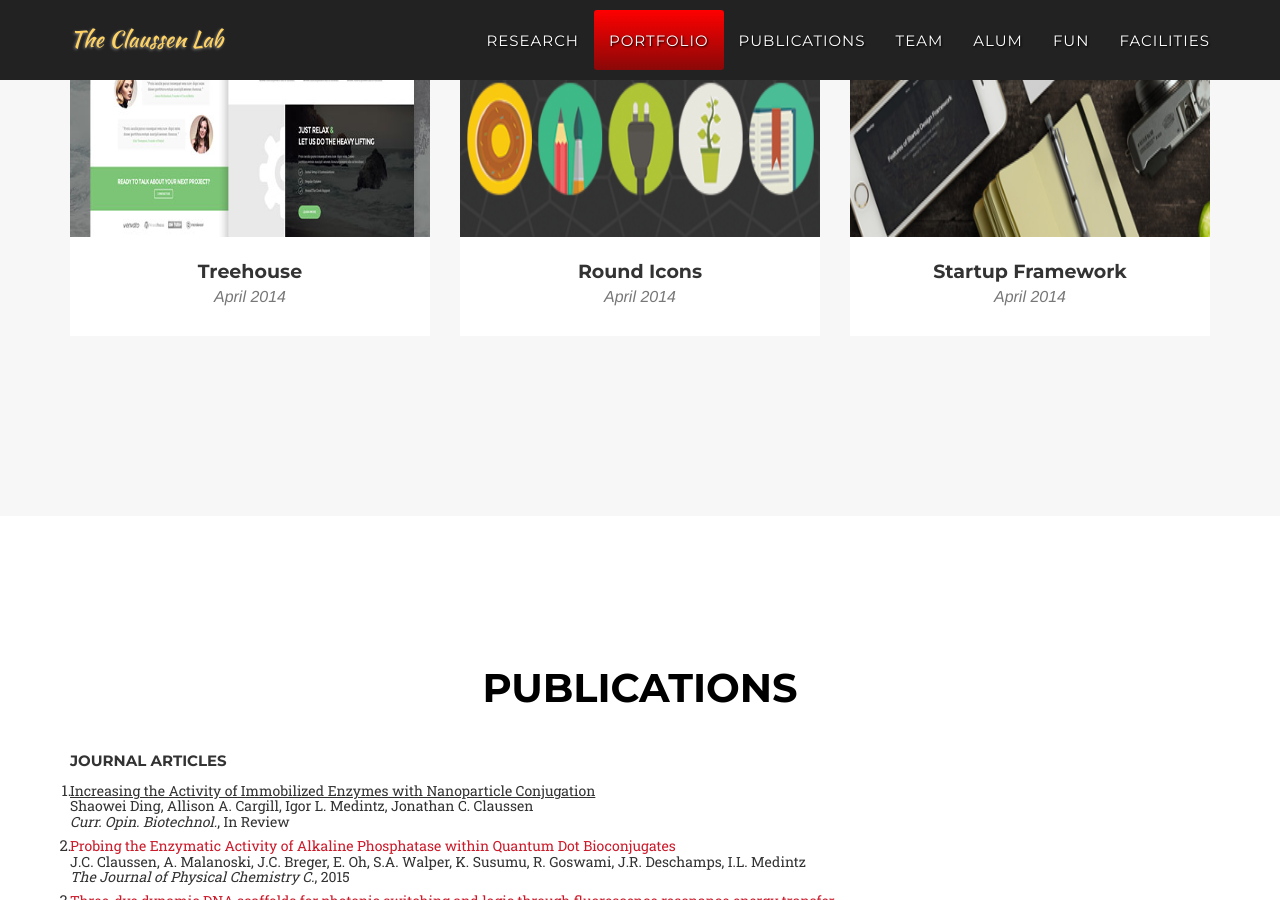
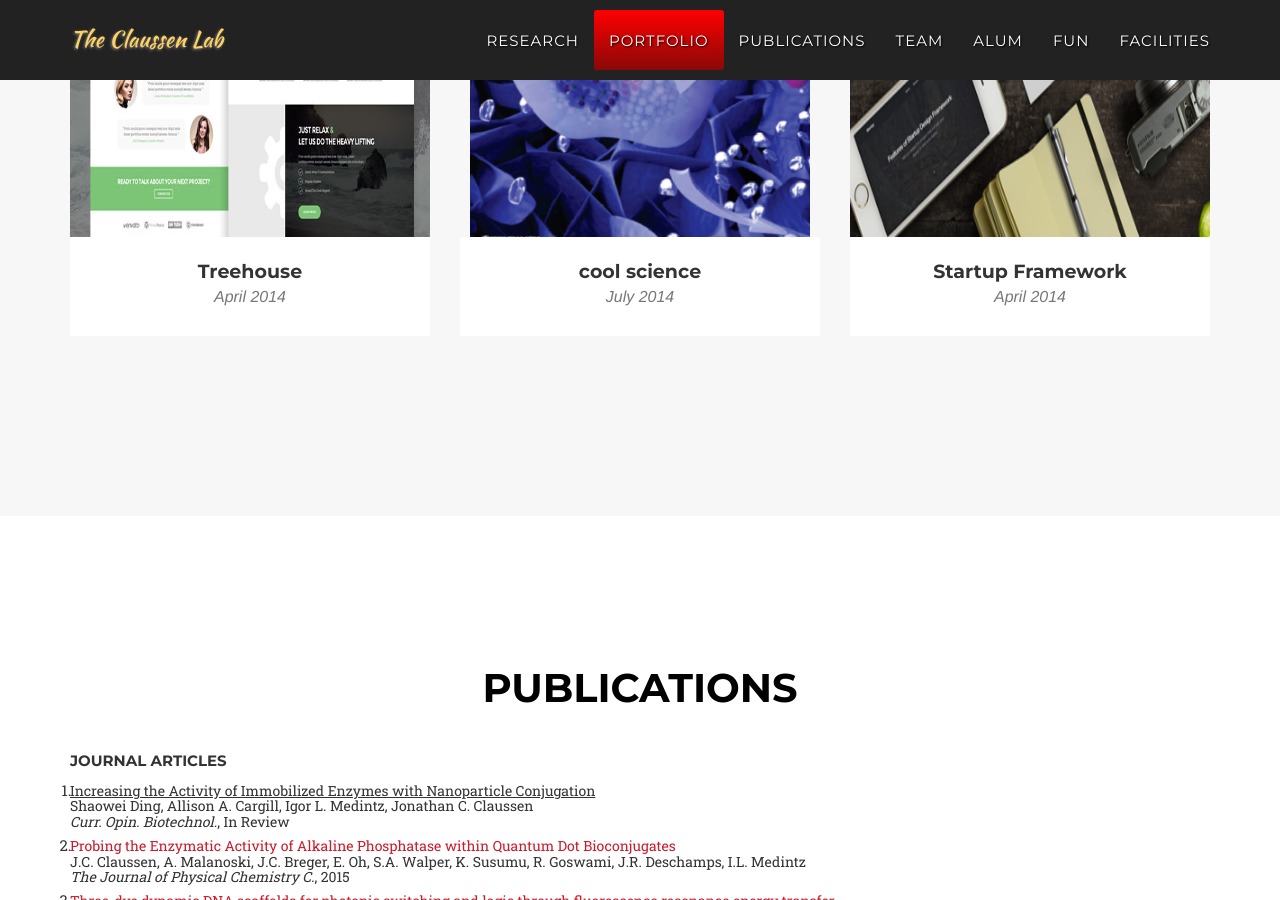
Before and after one commit to shaoweiD/newwebsite, a Jekyll site: the page built from index.html, in a window 1280 px wide and 900 px high, scrolled down 2346 px. Built offline with Jekyll 4.4.1, drawn with Linux system fonts in a browser that asks for light colours; some web fonts are replaced.

Commit message:
Update 2014-07-13-project-6.markdown

```diff
--- a/_posts/2014-07-13-project-6.markdown
+++ b/_posts/2014-07-13-project-6.markdown
@@ -1,13 +1,13 @@
 ---
-title: Round Icons
+title: cool science
 subtitle: Graphic Design
 layout: default
 modal-id: 6
 date: 2014-07-15
 img: roundicons.png
-thumbnail: roundicons-thumbnail.png
+thumbnail: roundicons.png
 alt: image-alt
-project-date: April 2014
+project-date: July 2014
 client: Start Bootstrap
 category: Web Development
 description: Lorem ipsum dolor sit amet, usu cu alterum nominavi lobortis. At duo novum diceret. Tantas apeirian vix et, usu sanctus postulant inciderint ut, populo diceret necessitatibus in vim. Cu eum dicam feugiat noluisse.
```
